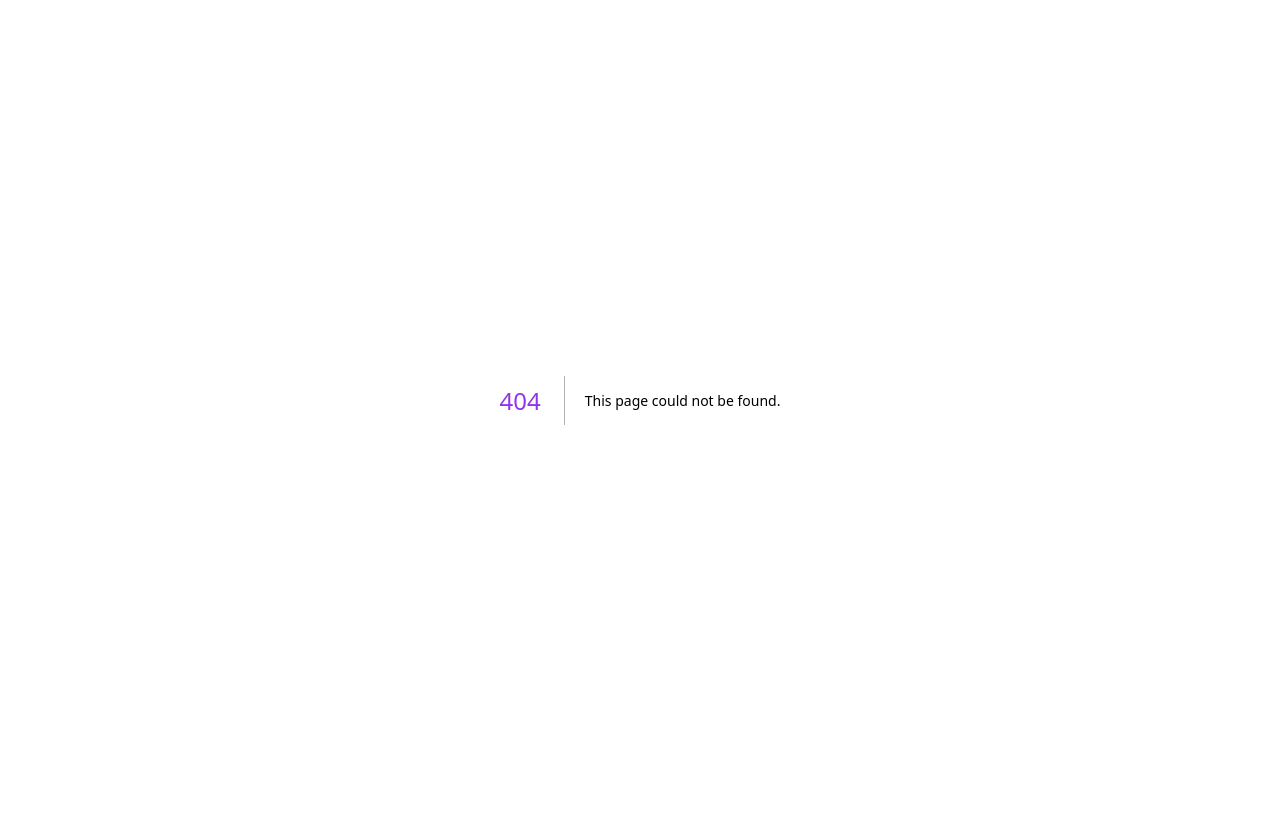
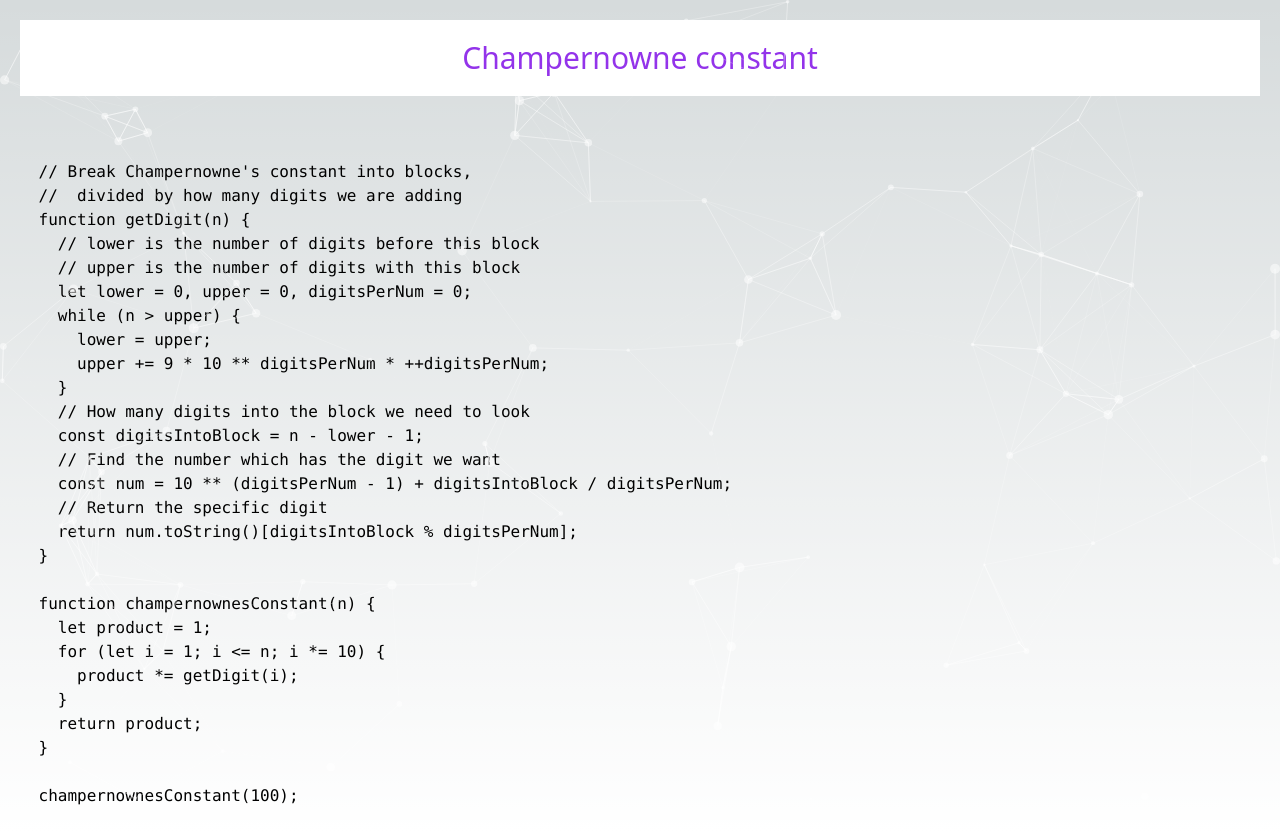
Before and after one commit to ragulpalanisamy/fcc_projects_euler, a Next.js app: page /Pro-3/Champernowne_constant in a window 1280 px wide. Before the commit this address had no page. Before the commit the page ends 800 px from the top, so only its background shows below. Built offline with nearby package versions, Linux system fonts and the light colour scheme.

Commit message:
feat: :sparkles: Added the champernowe's constant

```diff
--- a/src/app/page.js
+++ b/src/app/page.js
@@ -145,6 +145,9 @@ export default function Home() {
         <Link href="../Pro-3/Integer_right_triangles">
         Integer right triangles
         </Link>
+        <Link href="../Pro-3/Champernowne_constant">
+        Champernowne constant
+        </Link>
         </div>
         </div>
       </>
--- /dev/null
+++ b/src/pages/Pro-3/Champernowne_constant.tsx
@@ -0,0 +1,46 @@
+import React from 'react'
+import DesignTypeScript from '../../components/DesignTypeScript'
+import "../../app/globals.css";
+
+export default function Champernowne_constant() {
+    const codesnippet = `
+    // Break Champernowne's constant into blocks,
+    //  divided by how many digits we are adding
+    function getDigit(n) {
+      // lower is the number of digits before this block
+      // upper is the number of digits with this block
+      let lower = 0, upper = 0, digitsPerNum = 0;
+      while (n > upper) {
+        lower = upper;
+        upper += 9 * 10 ** digitsPerNum * ++digitsPerNum;
+      }
+      // How many digits into the block we need to look
+      const digitsIntoBlock = n - lower - 1;
+      // Find the number which has the digit we want
+      const num = 10 ** (digitsPerNum - 1) + digitsIntoBlock / digitsPerNum;
+      // Return the specific digit
+      return num.toString()[digitsIntoBlock % digitsPerNum];
+    }
+
+    function champernownesConstant(n) {
+      let product = 1;
+      for (let i = 1; i <= n; i *= 10) {
+        product *= getDigit(i);
+      }
+      return product;
+    }
+
+    champernownesConstant(100);
+    `;
+  return (
+    <div>
+        <DesignTypeScript />
+        <h1>Champernowne constant</h1>
+        <pre>
+            <code>
+                {codesnippet}
+            </code>
+        </pre>
+    </div>
+  )
+}
--- a/src/pages/Pro-3/Integer_right_triangles.tsx
+++ b/src/pages/Pro-3/Integer_right_triangles.tsx
@@ -1,5 +1,6 @@
 import React from 'react'
 import DesignTypeScript from '../../components/DesignTypeScript';
+import "../../app/globals.css";
 
 export default function Integer_right_triangles() {
     const codeSnippet = `
```
